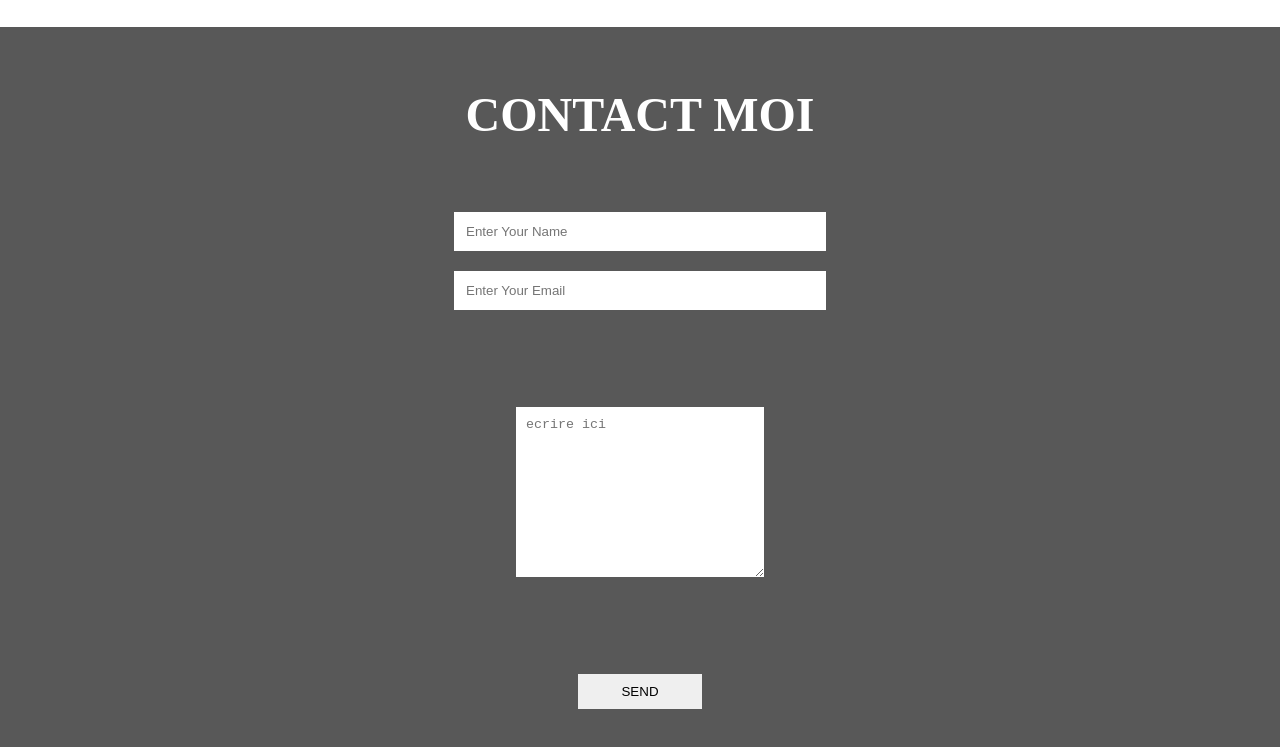
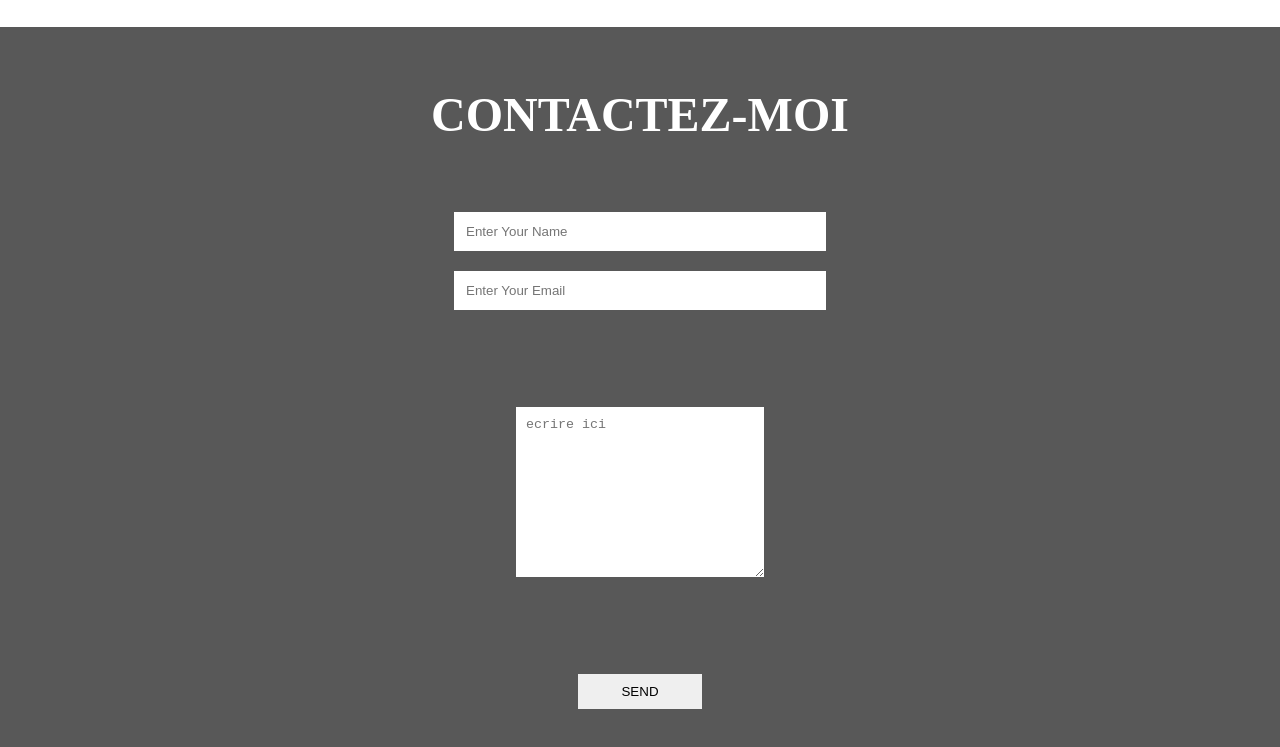
Before and after one commit to Neem-aly/test, a plain HTML site: page portfolio.html in a window 1280 px wide. Shown: the part 3309-4056 px from the top of the page. Drawn offline with Linux system fonts and the light colour scheme.

Commit message:
le contact modifier

```diff
--- a/portfolio.html
+++ b/portfolio.html
@@ -130,7 +130,7 @@
 		</div>
 	</section>
 	<section id="contact">
-		<h1 class="headings">CONTACT MOI</h1>
+		<h1 class="headings">CONTACTEZ-MOI</h1>
 		<form action="" class="form">
 			<input type="text" name="name" class="input" placeholder="Enter Your Name">
 			<input type="email" name="email" class="input" placeholder="Enter Your Email">
```
